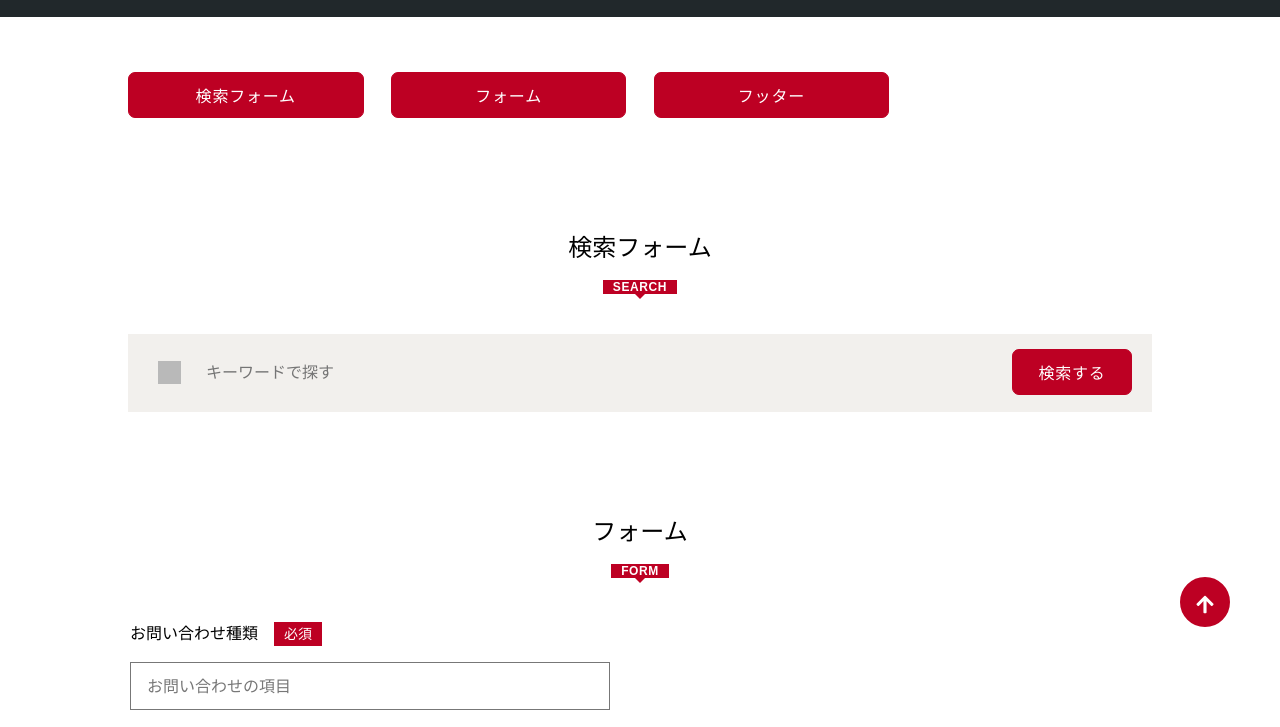
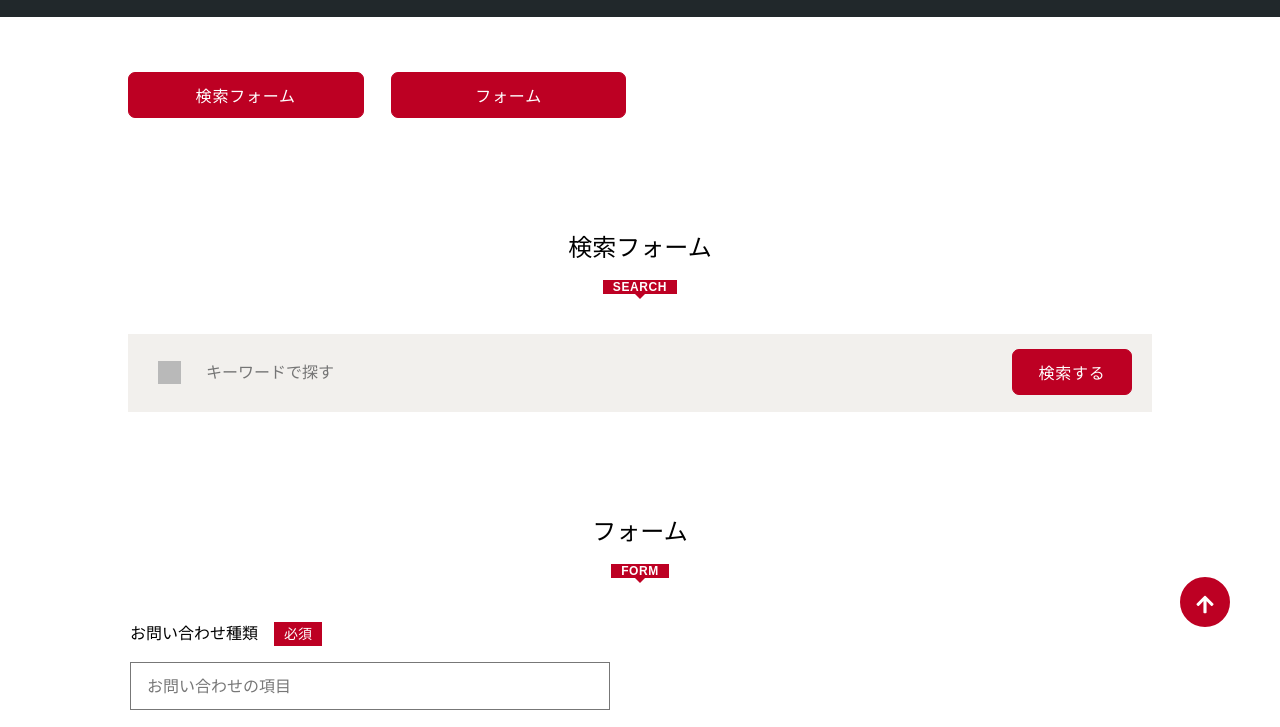
Before and after one commit to Ryuki-4648/coding_set, a plain HTML site: page form.html in a window 1280 px wide. Shown: the part 73-800 px from the top of the page. Drawn offline with nearby package versions, Linux system fonts and the light colour scheme.

Commit message:
リンク削除

```diff
--- a/form.html
+++ b/form.html
@@ -111,9 +111,6 @@
           <li class="c-block__item block-04__item mb-10">
             <div class="c-btn ta-Center"><a href="#page-form" class="btn01" style="width: 100%;">フォーム</a></div>
           </li>
-          <li class="c-block__item block-04__item">
-            <div class="c-btn ta-Center"><a href="#page-footerlayout" class="btn01" style="width: 100%;">フッター</a></div>
-          </li>
         </ul>
       </div>
       <!-- /.c-block .block-04 -->
```
